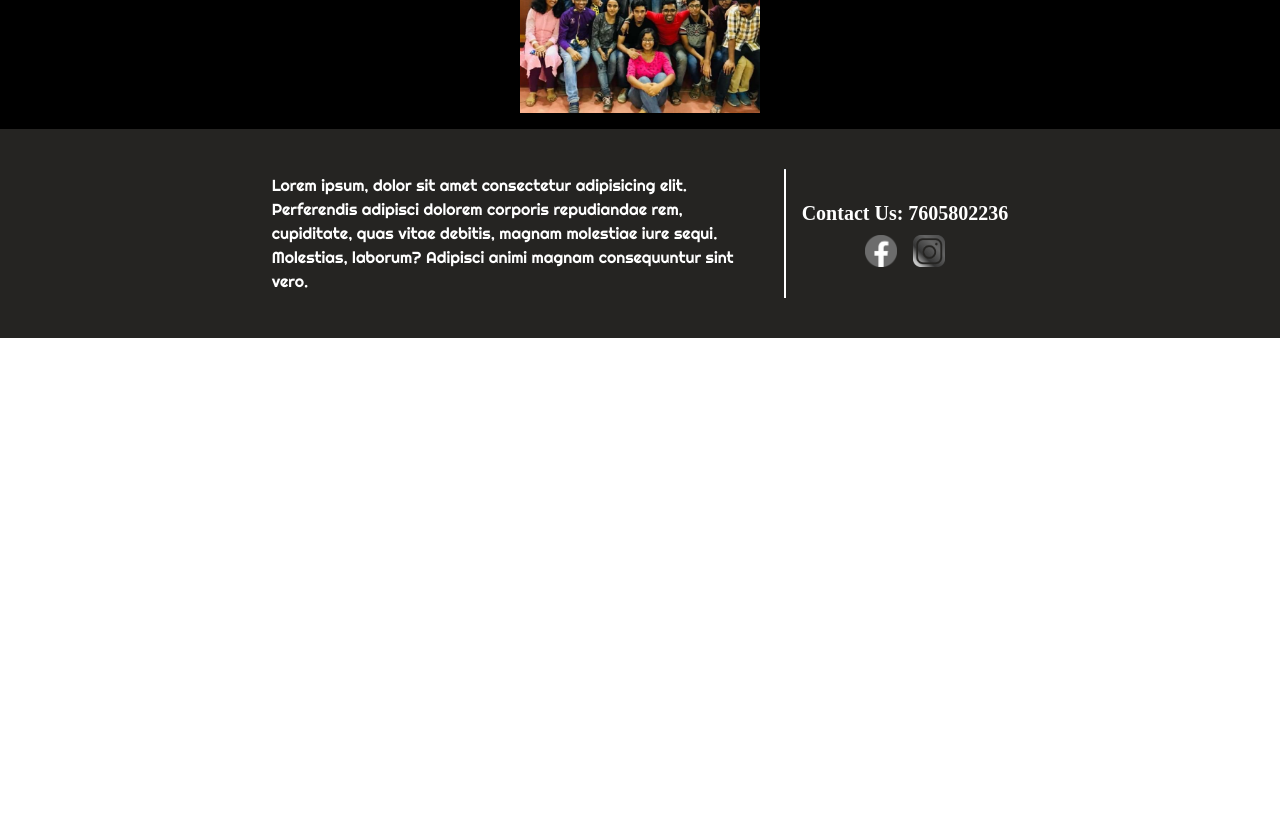
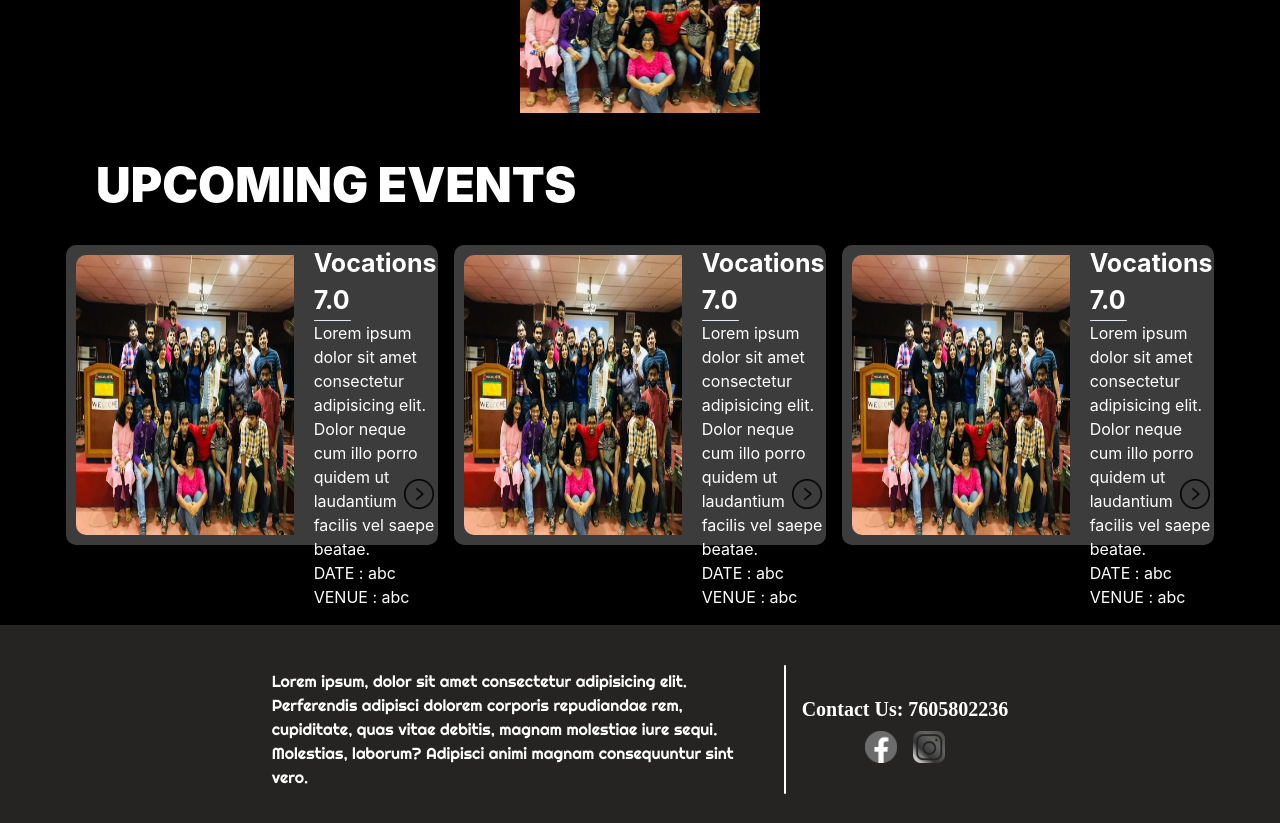
Before and after one commit to Anwesha712/test_vocation8.0, a React (Create React App) app: page / in a window 1280 px wide. Shown: the part 3840-4663 px from the top of the page. Before the commit the page ends 4178 px from the top, so only its background shows below. Built offline with nearby package versions, Linux system fonts and the light colour scheme; a web font is replaced by a local one.

Commit message:
upcoming event section added

```diff
--- a/src/Home.js
+++ b/src/Home.js
@@ -6,6 +6,7 @@ import GalleryTW from "./GalleryTW";
 import Member from "./Member";
 import Footer from "./Footer";
 import Event from "./Event";
+import Up_event from "./Up_event";
 
 const Home = () => {
   return (
@@ -20,6 +21,9 @@ const Home = () => {
         <div className="p-4 bg-black h-5/5 w-4/4 shadow-2xl items-center justify-center ">
           <Member />
         </div>
+        <div className="p-4 bg-black h-5/5 w-4/4 shadow-2xl items-center justify-center ">
+          <Up_event />
+        </div>
         <Footer />
       </div>
     </>
--- /dev/null
+++ b/src/Up_event.js
@@ -0,0 +1,72 @@
+import React from 'react'
+import "./up_event.css"
+import Img1 from "./assets/Img1.jpeg"
+import Icon_arrow from './assets/icon_arrow.png'
+
+const Up_event = () => {
+
+    let data=[
+    {
+        id: 1,
+        imgSrc: Img1,
+        head: "Vocations 7.0",
+        body: "Lorem ipsum dolor sit amet consectetur adipisicing elit. Dolor neque cum illo porro quidem ut laudantium facilis vel saepe beatae.",
+        date: "abc",
+        venue: "abc",
+    },
+    {
+        id: 2,
+        imgSrc: Img1,
+        head: "Vocations 7.0",
+        body: "Lorem ipsum dolor sit amet consectetur adipisicing elit. Dolor neque cum illo porro quidem ut laudantium facilis vel saepe beatae.",
+        date: "abc",
+        venue: "abc",
+    },
+    {
+        id: 3,
+        imgSrc: Img1,
+        head: "Vocations 7.0",
+        body: "Lorem ipsum dolor sit amet consectetur adipisicing elit. Dolor neque cum illo porro quidem ut laudantium facilis vel saepe beatae.",
+        date: "abc",
+        venue: "abc",
+    }
+    ]
+    return(
+        <>
+        <div className="font-black text-5xl text-white my-4 mx-auto center ml-20">
+          UPCOMING EVENTS
+        </div>
+         <div className="up">
+         {data.map((item)=>{
+                return(
+                    <>
+                    <div className="up_main">
+                    <div className="up_pic" key={item.id}>
+                        <img src={item.imgSrc} style={{width:'100%', height:"100%" }}/>
+                    </div>
+                    <div className="up_write">
+                        <div className="head" style={{background:"transparent"}}>{item.head} <hr /></div>
+                        <div className="body" style={{background:"transparent"}}>{item.body}</div>
+                        <div className="date_ven" style={{background:"transparent"}}>
+                            <div className="date"style={{background:"transparent"}}><span style={{background:"transparent"}} >DATE : </span>{item.date}</div>
+                            <div className="venue" style={{background:"transparent"}}><span style={{background:"transparent"}}>VENUE : </span>{item.venue}</div>
+                        </div>
+                        <div className="arrow" style={{background:"transparent"}}> <img src={Icon_arrow}style={{background:"transparent"}}/></div>
+                    </div>
+                    </div>
+                    </>
+
+
+                     )
+                    }
+                )
+         }
+        </div>
+        </>
+    )
+
+
+
+
+}
+export default Up_event;
--- /dev/null
+++ b/src/up_event.css
@@ -0,0 +1,46 @@
+.up{
+    -webkit-column-count: 3;
+    -moz-column-count: 3;
+      column-count: 3;
+    padding: 20px 50px 0px;
+}
+.up_main{
+    height:300px;
+    display:flex;
+    flex-direction:row;
+    justify-content: center;
+    background-color: rgb(60, 60, 60);
+    border-radius: 10px;
+}
+.up_main .up_pic{
+    margin:10px;
+    border-radius: 10px;
+}
+.up_main .up_pic img{
+    border-radius: 10px 0 0 10px;
+}
+.up_write{
+    display:flex;
+    flex-direction:column;
+    justify-content: space-evenly;
+    width:60%;
+    padding-left: 10px;
+    background-color: transparent;
+    color:white;
+    position:relative;
+}
+.head{
+    font-size:25px;
+    font-weight: bolder;
+}
+hr{
+    width: 30%;
+    height:5%;
+    border-radius:5px ;
+}
+.arrow img{
+    width:30px;
+    position: absolute;
+    top:78%;
+    left:75%;
+}
```
Also changed, not shown: src/assets/icon_arrow.png (added).
